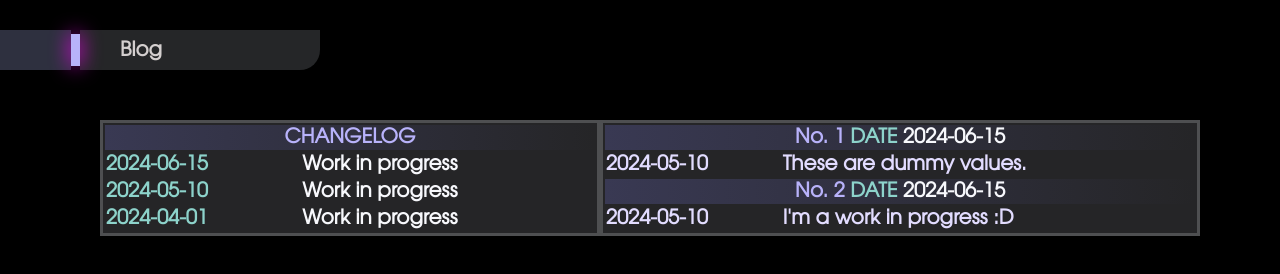
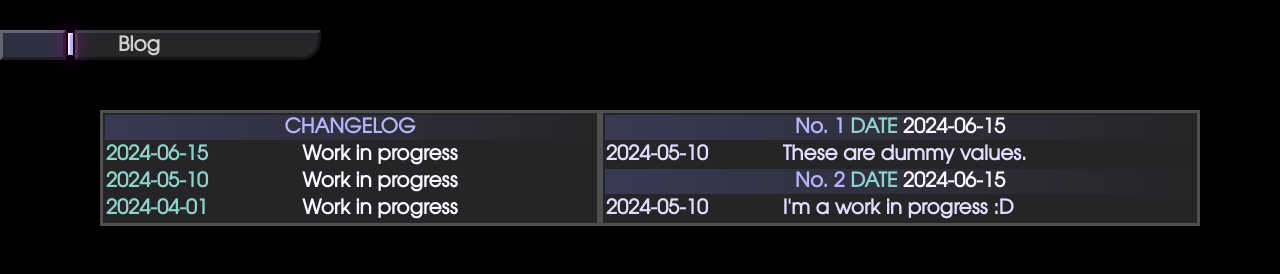
Before and after one commit to kurumon/coctel, a plain HTML site: page pages/blog.html in a window 1280 px wide. Drawn offline with Linux system fonts and the light colour scheme.

Commit message:
Updated page title borders in blog

```diff
--- a/css/blog.css
+++ b/css/blog.css
@@ -16,37 +16,47 @@ body {
 }
 
 #page-title {
-    width: 25%;
-    height: 40px;
+
+    height: 30px;
     display: flex;
     margin-top: 30px;
 }
 
 #page-title-block-left {
-    width: 25%;
-    height: 100%;
+    width: 60px;
+    height: 24px;
     background-color: rgb(46, 48, 63);
-    border-width: 2px;
+    border-width: 3px;
+    border-color: rgb(100,100,112) rgb(32,31,36) rgb(32,31,36) rgb(100,100,112) ;
+    border-style: solid;
 }
 
 #page-title-block-center {
-    width: 3%;
-    height: 80%;
+    width: 1px;
+    height: 18px;
     background-color: rgb(184, 178, 250);
     position: relative;
-    top: 10%;
-    box-shadow: 0 0 20px magenta;
+    top: 3px;
+    box-shadow: 0 0 21px magenta;
+    border-width: 2px;
+    border-color: rgb(242,234,255) rgb(184, 178, 250) rgb(184, 178, 250) rgb(242,234,255);
+    border-style: solid;
+    margin-left: 2px;
+    margin-right: 2px;
 }
 
 #page-title-block-right {
-    width: 70%;
-    height: 100%;
+    width: 200px;
+    height: 24px;
     background-color: rgb(37, 38, 40);
     display: flex;
     align-items: center;
     border-bottom-right-radius: 20px;
     padding-left: 40px;
     color: rgb(212, 207, 207);
+    border-width: 3px;
+    border-color: rgb(61,60,65) rgb(22,21,26) rgb(22,21,26) rgb(61,60,65) ;
+    border-style: solid;
 }
 
 #content {
```
